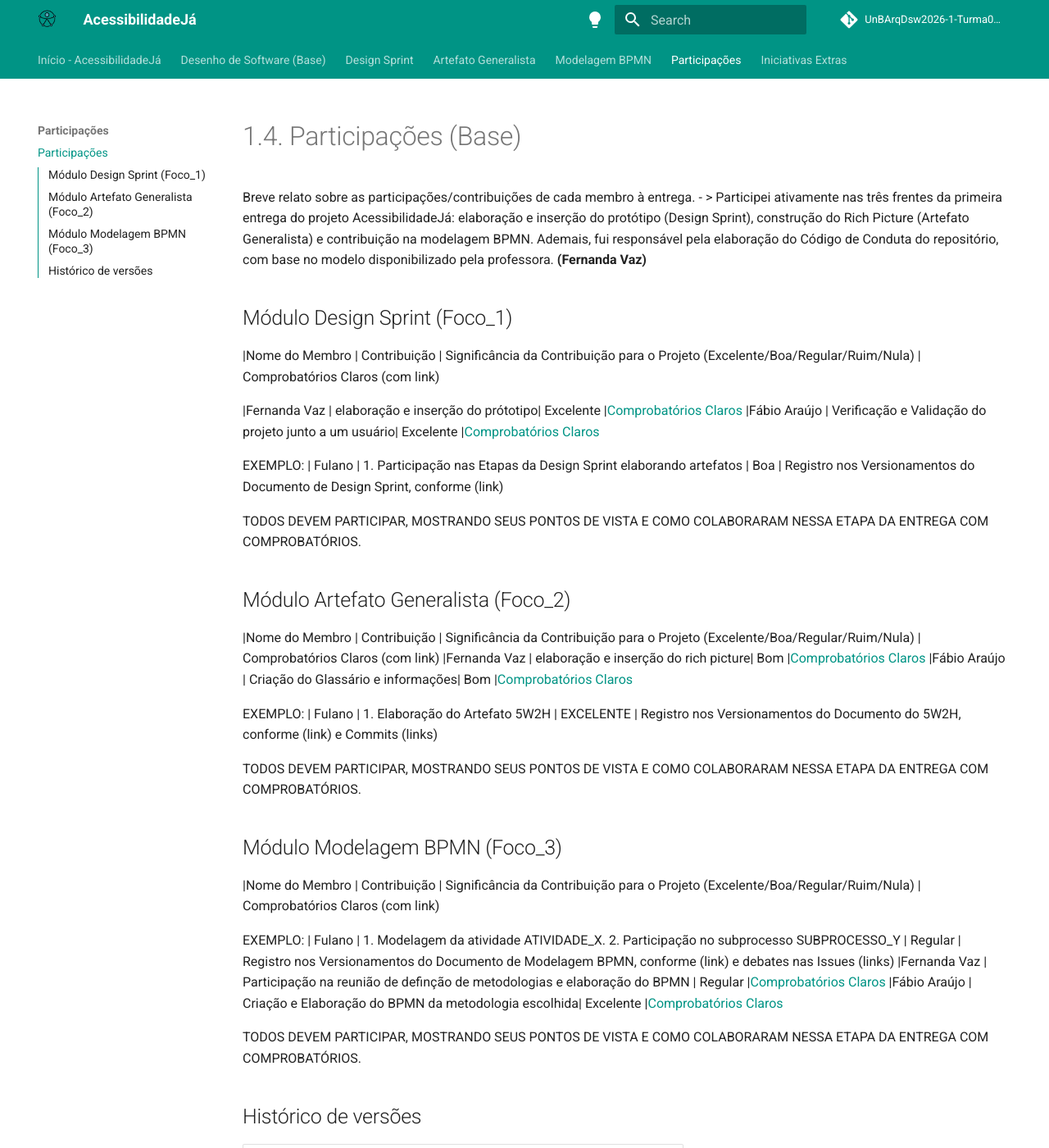
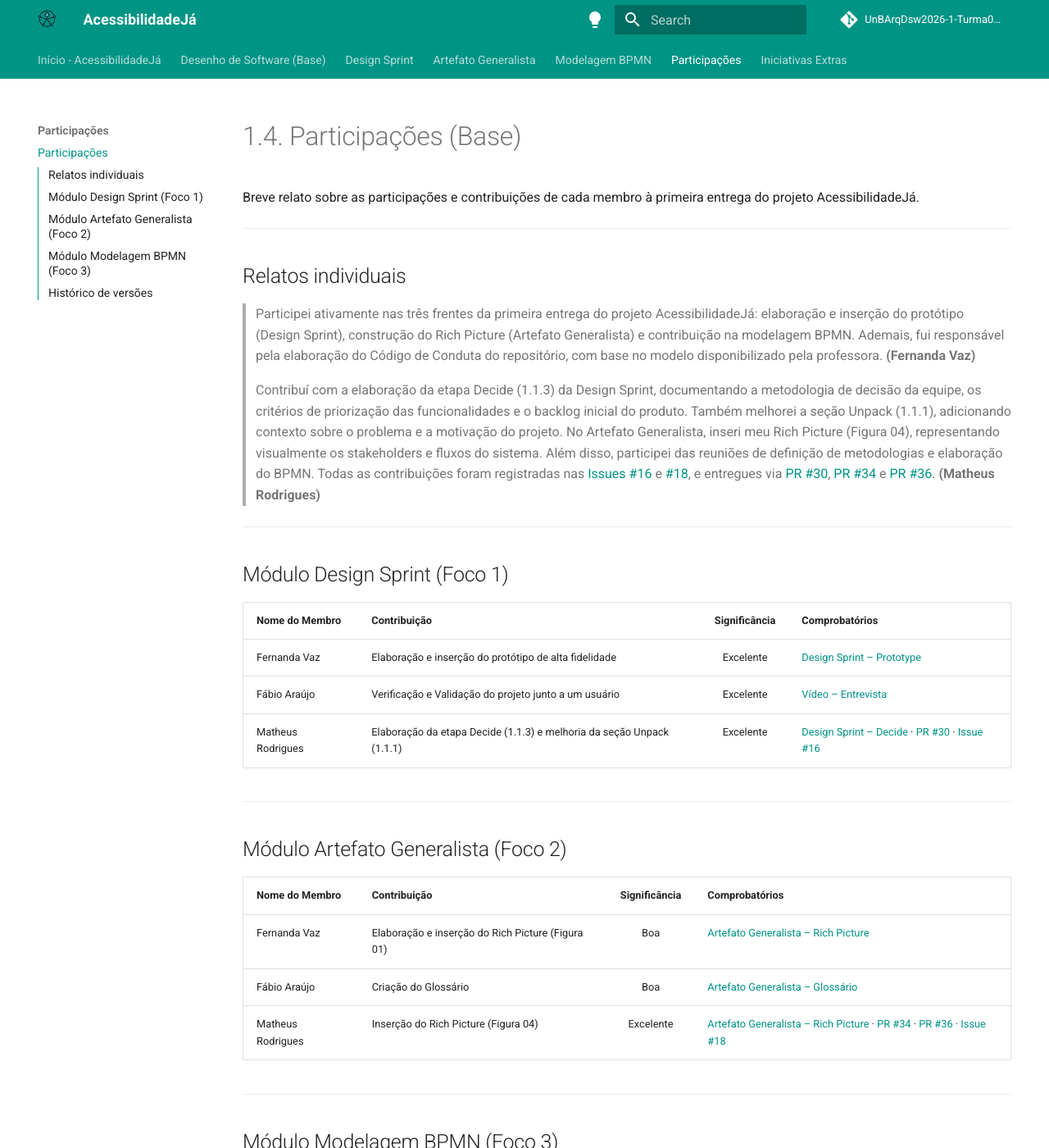
Before and after one commit to UnBArqDsw2026-1-Turma02/2026.01-T02_G4_AcessibilidadeJa_Entrega_01, an MkDocs documentation site: the page built from docs/Base/1.4.ParticipacoesBase.md, in a window 1280 px wide and 1400 px high. Shown: the whole window at 82% size. Built offline with MkDocs 1.6.1 and Material for MkDocs 9.7.7, drawn with Linux system fonts in a browser that asks for light colours; comment, search, counter and statistics services are not loaded; some of the changed text lies outside the part shown.

Commit message:
add participacoes

```diff
--- a/docs/Base/1.4.ParticipacoesBase.md
+++ b/docs/Base/1.4.ParticipacoesBase.md
@@ -1,45 +1,46 @@
 # 1.4. Participações (Base)
 
-Breve relato sobre as participações/contribuições de cada membro à entrega.
-- > Participei ativamente nas três frentes da primeira entrega do projeto AcessibilidadeJá: elaboração e inserção do protótipo (Design Sprint), construção do Rich Picture (Artefato Generalista) e contribuição na modelagem BPMN. Ademais, fui responsável pela elaboração do Código de Conduta do repositório, com base no modelo disponibilizado pela professora. **(Fernanda Vaz)**
+Breve relato sobre as participações e contribuições de cada membro à primeira entrega do projeto AcessibilidadeJá.
 
-## Módulo Design Sprint (Foco_1)
+---
 
-|Nome do Membro | Contribuição | Significância da Contribuição para o Projeto (Excelente/Boa/Regular/Ruim/Nula) | Comprobatórios Claros (com link)
+## Relatos individuais
 
-|Fernanda Vaz  | elaboração e inserção do prótotipo|  Excelente |[Comprobatórios Claros](https://unbarqdsw2026-1-turma02.github.io/2026.01-T02_G4_AcessibilidadeJa_Entrega_01/Base/1.1.DesignSprint.html#2-geracao-de-ideias)
-|Fábio Araújo  | Verificação e Validação do projeto junto a um usuário|  Excelente |[Comprobatórios Claros](hhttps://youtu.be/2YobbkmMEFM)
+> Participei ativamente nas três frentes da primeira entrega do projeto AcessibilidadeJá: elaboração e inserção do protótipo (Design Sprint), construção do Rich Picture (Artefato Generalista) e contribuição na modelagem BPMN. Ademais, fui responsável pela elaboração do Código de Conduta do repositório, com base no modelo disponibilizado pela professora. **(Fernanda Vaz)**
 
+> Contribuí com a elaboração da etapa Decide (1.1.3) da Design Sprint, documentando a metodologia de decisão da equipe, os critérios de priorização das funcionalidades e o backlog inicial do produto. Também melhorei a seção Unpack (1.1.1), adicionando contexto sobre o problema e a motivação do projeto. No Artefato Generalista, inseri meu Rich Picture (Figura 04), representando visualmente os stakeholders e fluxos do sistema. Além disso, participei das reuniões de definição de metodologias e elaboração do BPMN. Todas as contribuições foram registradas nas [Issues #16](https://github.com/UnBArqDsw2026-1-Turma02/2026.01-T02_G4_AcessibilidadeJa_Entrega_01/issues/16) e [#18](https://github.com/UnBArqDsw2026-1-Turma02/2026.01-T02_G4_AcessibilidadeJa_Entrega_01/issues/18), e entregues via [PR #30](https://github.com/UnBArqDsw2026-1-Turma02/2026.01-T02_G4_AcessibilidadeJa_Entrega_01/pull/30), [PR #34](https://github.com/UnBArqDsw2026-1-Turma02/2026.01-T02_G4_AcessibilidadeJa_Entrega_01/pull/34) e [PR #36](https://github.com/UnBArqDsw2026-1-Turma02/2026.01-T02_G4_AcessibilidadeJa_Entrega_01/pull/36). **(Matheus Rodrigues)**
 
+---
 
-EXEMPLO:
-| Fulano | 1. Participação nas Etapas da Design Sprint elaborando artefatos | Boa | Registro nos Versionamentos do Documento de Design Sprint, conforme (link)
+## Módulo Design Sprint (Foco 1)
 
-TODOS DEVEM PARTICIPAR, MOSTRANDO SEUS PONTOS DE VISTA E COMO COLABORARAM NESSA ETAPA DA ENTREGA COM COMPROBATÓRIOS.
+| Nome do Membro | Contribuição | Significância | Comprobatórios |
+| :--- | :--- | :---: | :--- |
+| Fernanda Vaz | Elaboração e inserção do protótipo de alta fidelidade | Excelente | [Design Sprint – Prototype](https://unbarqdsw2026-1-turma02.github.io/2026.01-T02_G4_AcessibilidadeJa_Entrega_01/Base/1.1.DesignSprint.html#114-prototype) |
+| Fábio Araújo | Verificação e Validação do projeto junto a um usuário | Excelente | [Vídeo – Entrevista](https://youtu.be/2YobbkmMEFM) |
+| Matheus Rodrigues | Elaboração da etapa Decide (1.1.3) e melhoria da seção Unpack (1.1.1) | Excelente | [Design Sprint – Decide](https://unbarqdsw2026-1-turma02.github.io/2026.01-T02_G4_AcessibilidadeJa_Entrega_01/Base/1.1.DesignSprint.html#113-decide) · [PR #30](https://github.com/UnBArqDsw2026-1-Turma02/2026.01-T02_G4_AcessibilidadeJa_Entrega_01/pull/30) · [Issue #16](https://github.com/UnBArqDsw2026-1-Turma02/2026.01-T02_G4_AcessibilidadeJa_Entrega_01/issues/16) |
 
-## Módulo Artefato Generalista (Foco_2)
+---
 
-|Nome do Membro | Contribuição | Significância da Contribuição para o Projeto (Excelente/Boa/Regular/Ruim/Nula) | Comprobatórios Claros (com link)
-|Fernanda Vaz  | elaboração e inserção do rich picture|  Bom |[Comprobatórios Claros](https://unbarqdsw2026-1-turma02.github.io/2026.01-T02_G4_AcessibilidadeJa_Entrega_01/Base/1.2.ArtefatoGeneralista.html)
-|Fábio Araújo  | Criação do Glassário e informações|  Bom |[Comprobatórios Claros](https://unbarqdsw2026-1-turma02.github.io/2026.01-T02_G4_AcessibilidadeJa_Entrega_01/Base/1.2.ArtefatoGeneralista.html)
+## Módulo Artefato Generalista (Foco 2)
 
+| Nome do Membro | Contribuição | Significância | Comprobatórios |
+| :--- | :--- | :---: | :--- |
+| Fernanda Vaz | Elaboração e inserção do Rich Picture (Figura 01) | Boa | [Artefato Generalista – Rich Picture](https://unbarqdsw2026-1-turma02.github.io/2026.01-T02_G4_AcessibilidadeJa_Entrega_01/Base/1.2.ArtefatoGeneralista.html#rich-picture) |
+| Fábio Araújo | Criação do Glossário | Boa | [Artefato Generalista – Glossário](https://unbarqdsw2026-1-turma02.github.io/2026.01-T02_G4_AcessibilidadeJa_Entrega_01/Base/1.2.ArtefatoGeneralista.html#glossario) |
+| Matheus Rodrigues | Inserção do Rich Picture (Figura 04) | Excelente | [Artefato Generalista – Rich Picture](https://unbarqdsw2026-1-turma02.github.io/2026.01-T02_G4_AcessibilidadeJa_Entrega_01/Base/1.2.ArtefatoGeneralista.html#rich-picture) · [PR #34](https://github.com/UnBArqDsw2026-1-Turma02/2026.01-T02_G4_AcessibilidadeJa_Entrega_01/pull/34) · [PR #36](https://github.com/UnBArqDsw2026-1-Turma02/2026.01-T02_G4_AcessibilidadeJa_Entrega_01/pull/36) · [Issue #18](https://github.com/UnBArqDsw2026-1-Turma02/2026.01-T02_G4_AcessibilidadeJa_Entrega_01/issues/18) |
 
-EXEMPLO:
-| Fulano | 1. Elaboração do Artefato 5W2H | EXCELENTE | Registro nos Versionamentos do Documento do 5W2H, conforme (link) e Commits (links)
+---
 
-TODOS DEVEM PARTICIPAR, MOSTRANDO SEUS PONTOS DE VISTA E COMO COLABORARAM NESSA ETAPA DA ENTREGA COM COMPROBATÓRIOS.
+## Módulo Modelagem BPMN (Foco 3)
 
-## Módulo Modelagem BPMN (Foco_3)
+| Nome do Membro | Contribuição | Significância | Comprobatórios |
+| :--- | :--- | :---: | :--- |
+| Fernanda Vaz | Participação na reunião de definição de metodologias e elaboração do BPMN | Regular | [Modelagem BPMN](https://unbarqdsw2026-1-turma02.github.io/2026.01-T02_G4_AcessibilidadeJa_Entrega_01/Base/1.3.ModelagemBPMN.html) |
+| Fábio Araújo | Criação e elaboração do BPMN da metodologia escolhida | Excelente | [Modelagem BPMN](https://unbarqdsw2026-1-turma02.github.io/2026.01-T02_G4_AcessibilidadeJa_Entrega_01/Base/1.3.ModelagemBPMN.html) |
+| Matheus Rodrigues | Participação na reunião de definição de metodologias e elaboração do BPMN | Regular | [Modelagem BPMN](https://unbarqdsw2026-1-turma02.github.io/2026.01-T02_G4_AcessibilidadeJa_Entrega_01/Base/1.3.ModelagemBPMN.html) |
 
-|Nome do Membro | Contribuição | Significância da Contribuição para o Projeto (Excelente/Boa/Regular/Ruim/Nula) | Comprobatórios Claros (com link)
-
-EXEMPLO:
-| Fulano | 1. Modelagem da atividade ATIVIDADE_X. 2. Participação no subprocesso SUBPROCESSO_Y | Regular | Registro nos Versionamentos do Documento de Modelagem BPMN, conforme (link) e debates nas Issues (links)
-|Fernanda Vaz  | Participação na reunião de definção de metodologias e elaboração do BPMN | Regular |[Comprobatórios Claros](https://unbarqdsw2026-1-turma02.github.io/2026.01-T02_G4_AcessibilidadeJa_Entrega_01/Base/1.3.ModelagemBPMN.html)
-|Fábio Araújo  | Criação e Elaboração do BPMN da metodologia escolhida| Excelente |[Comprobatórios Claros](https://unbarqdsw2026-1-turma02.github.io/2026.01-T02_G4_AcessibilidadeJa_Entrega_01/Base/1.3.ModelagemBPMN.html)
-
-
-TODOS DEVEM PARTICIPAR, MOSTRANDO SEUS PONTOS DE VISTA E COMO COLABORARAM NESSA ETAPA DA ENTREGA COM COMPROBATÓRIOS.
+---
 
 ## Histórico de versões
 
@@ -47,4 +48,5 @@ TODOS DEVEM PARTICIPAR, MOSTRANDO SEUS PONTOS DE VISTA E COMO COLABORARAM NESSA
 | :----: | :--------: | :------------------------------- | :-------------------------------------------------: |
 | `1.0`  | 31/03/2026 | Criação da página                |    [Dara Maria](https://github.com/daramariabs)     |
 | `1.1`  | 31/03/2026 | Melhoria de Layout e usabilidade | [Felipe Brandim](https://github.com/Felipe-Brandim) |
-| `1.3`  | 04/04/2026 | Contribuições | [Fábio Araújo](https://github.com/fabiofonteles1) |
+| `1.3`  | 04/04/2026 | Contribuições                    |  [Fábio Araújo](https://github.com/fabiofonteles1)  |
+| `1.4`  | 05/04/2026 | Formatação da página e inserção das contribuições de Matheus Rodrigues | [Matheus Rodrigues](https://github.com/mrodrigues14) |
```
